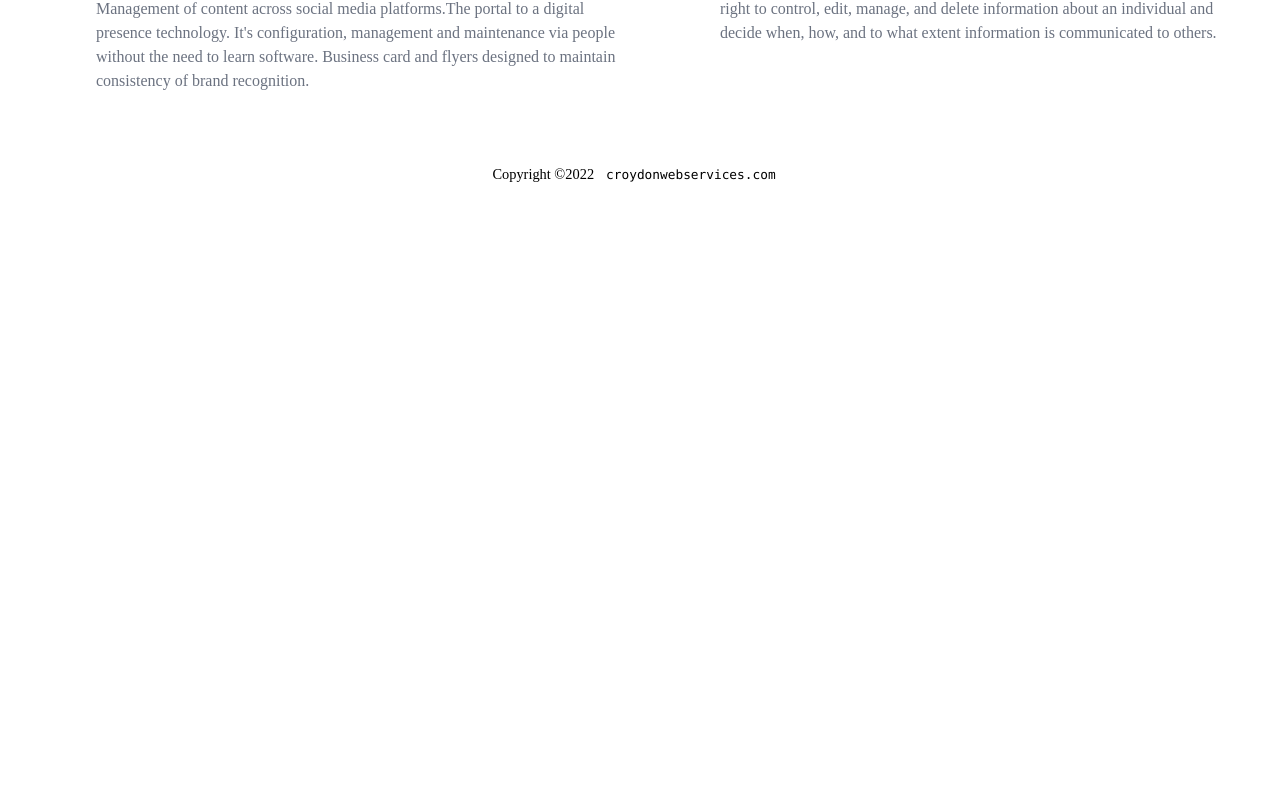
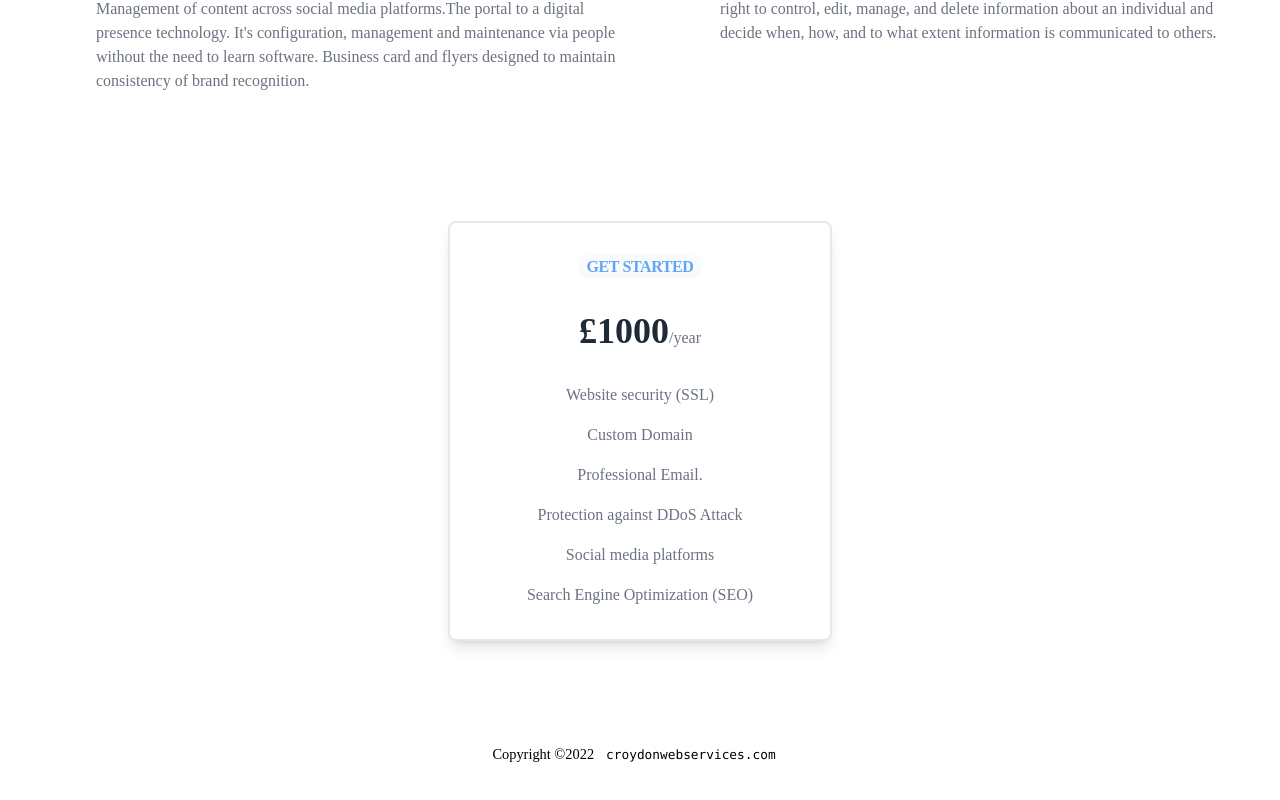
Before and after one commit to micrometreuk/cws-tailwind, a Next.js app: page / in a window 1280 px wide. Shown: the part 1023-1823 px from the top of the page. Before the commit the page ends 1263 px from the top, so only its background shows below. Built offline with nearby package versions, Linux system fonts and the light colour scheme.

Commit message:
added priceing

```diff
--- a/components/Pricing/Pricing.jsx
+++ b/components/Pricing/Pricing.jsx
@@ -4,120 +4,47 @@ export default function Pricing() {
   <div className="bg-white dark:bg-gray-800">
       <div className="container px-6 py-8 mx-auto">
           <div className="flex flex-col items-center justify-center space-y-8 lg:-mx-4 lg:flex-row lg:items-stretch lg:space-y-0">
-              <div className="flex flex-col w-full max-w-sm p-8 space-y-8 text-center bg-white border-2 border-gray-200 rounded-lg lg:mx-4 dark:bg-gray-800 dark:border-gray-700">
+              <div className=" hover:shadow-2xl transition-all duration-150 ease-out hover:ease-in  shadow-lg flex flex-col w-full max-w-sm p-8 space-y-8 text-center bg-white border-2 border-gray-200 rounded-lg lg:mx-4 dark:bg-gray-800 dark:border-gray-700">
                   <div className="flex-shrink-0">
-                      <h2 className="inline-flex items-center justify-center px-2 font-semibold tracking-tight text-blue-400 uppercase rounded-lg bg-gray-50 dark:bg-gray-700">
-                          Casual
+                      <h2
+                          className="inline-flex items-center justify-center px-2 font-semibold tracking-tight text-blue-400 uppercase rounded-lg bg-gray-50 dark:bg-gray-700"
+                      >
+                          Get started
                       </h2>
                   </div>
                   <div className="flex-shrink-0">
                       <span
                           className="pt-2 text-4xl font-bold text-gray-800 uppercase dark:text-gray-100"
                       >
-                          Free
-                      </span>
-                  </div>
-                  <ul className="flex-1 space-y-4">
-                      <li className="text-gray-499 dark:text-gray-400">
-                          Up to 5 projects
-                      </li>
-                      <li className="text-gray-500 dark:text-gray-400">
-                          Up to 10 collaborators
-                      </li>
-                      <li className="text-gray-500 dark:text-gray-400">
-                          2Gb of storage
-                      </li>
-                  </ul>
-
-                  <button
-                      className="inline-flex items-center justify-center px-4 py-2 font-semibold text-white uppercase transition-colors bg-blue-500 rounded-lg hover:bg-blue-700 focus:outline-none"
-                  >
-                      Start free
-                  </button>
-              </div>
-
-              <div className="flex flex-col w-full max-w-sm p-8 space-y-8 text-center bg-white border-2 border-gray-200 rounded-lg lg:mx-4 dark:bg-gray-800 dark:border-gray-700">
-                  <div className="flex-shrink-0">
-                      <h2
-                          className="inline-flex items-center justify-center px-2 font-semibold tracking-tight text-blue-400 uppercase rounded-lg bg-gray-50 dark:bg-gray-700"
-                      >
-                          Profesional
-                      </h2>
-                  </div>
-                  <div className="flex-shrink-0">
-                      <span
-                          className="pt-2 text-4xl font-bold text-gray-800 uppercase dark:text-gray-100"
-                      >
-                          $24.90
+                          £1000
                       </span>
                       <span className="text-gray-500 dark:text-gray-400">
-                          /month
+                          /year
                       </span>
                   </div>
                   <ul className="flex-1 space-y-4">
                       <li className="text-gray-500 dark:text-gray-400">
-                          Up to 10 projects
+                      Website security (SSL)
                       </li>
                       <li className="text-gray-500 dark:text-gray-400">
-                          Up to 20 collaborators
+                      Custom Domain
                       </li>
                       <li className="text-gray-500 dark:text-gray-400">
-                          10Gb of storage
+                      Professional Email.
                       </li>
                       <li className="text-gray-500 dark:text-gray-400">
-                          Real-time collaborations
+                      Protection against DDoS Attack
+                      </li>
+                      <li className="text-gray-500 dark:text-gray-400">
+                      Social media platforms
+                      </li>
+                      <li className="text-gray-500 dark:text-gray-400">
+                      Search Engine Optimization (SEO)
                       </li>
                   </ul>
 
-                  <button
-                      className="inline-flex items-center justify-center px-4 py-2 font-semibold text-white uppercase transition-colors bg-blue-500 rounded-lg hover:bg-blue-700 focus:outline-none"
-                  >
-                      Start free trial
-                  </button>
               </div>
 
-              <div className="flex flex-col w-full max-w-sm p-8 space-y-8 text-center bg-white border-2 border-gray-200 rounded-lg lg:mx-4 dark:bg-gray-800 dark:border-gray-700">
-                  <div className="flex-shrink-0">
-                      <h2
-                          className="inline-flex items-center justify-center px-2 font-semibold tracking-tight text-blue-400 uppercase rounded-lg bg-gray-50 dark:bg-gray-700"
-                      >
-                          Expert
-                      </h2>
-                  </div>
-                  <div className="flex-shrink-0">
-                      <span
-                          className="pt-2 text-4xl font-bold text-gray-800 uppercase dark:text-gray-100"
-                      >
-                          $49.90
-                      </span>
-                      <span className="text-gray-500 dark:text-gray-400">
-                          /month
-                      </span>
-                  </div>
-                  <ul className="flex-1 space-y-4">
-                      <li className="text-gray-500 dark:text-gray-400">
-                          Unlimited projects
-                      </li>
-                      <li className="text-gray-500 dark:text-gray-400">
-                          Unlimited collaborators
-                      </li>
-                      <li className="text-gray-500 dark:text-gray-400">
-                          Unlimited storage
-                      </li>
-                      <li className="text-gray-500 dark:text-gray-400">
-                          Real-time collaborations
-                      </li>
-                      <li className="text-gray-500 dark:text-gray-400">
-                          24x7 Support
-                      </li>
-                  </ul>
-
-                  <button
-                      className="inline-flex items-center justify-center px-4 py-2 font-semibold text-white uppercase transition-colors bg-blue-500 rounded-lg hover:bg-blue-700 focus:outline-none"
-                  >
-                      Start free trial
-                  </button>
-              </div>
           </div>
       </div>
   </div>
--- a/pages/index.js
+++ b/pages/index.js
@@ -14,6 +14,7 @@ export default function Home() {
     <NavBar2 />
     <Heading />
     <Feature />
+    <Pricing />
     <CopyRight />
     </Layout>
    </div>
```
